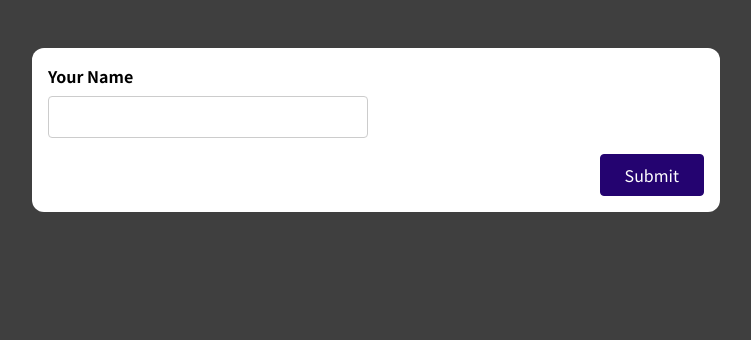
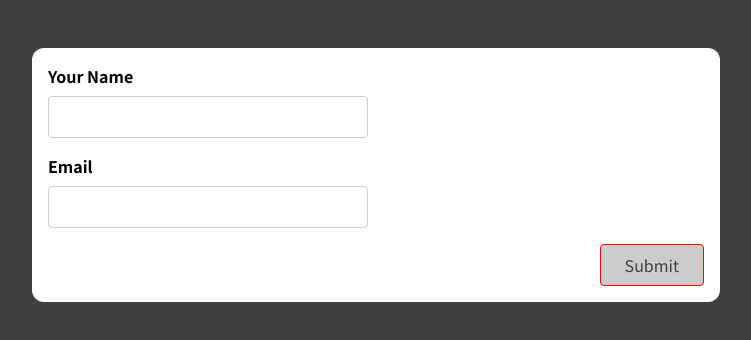
Before and after one commit to Vibesx/React-Study-Forms, a React (Create React App) app: page / in a window 1280 px wide. Shown: the top 340 px of the page, without its empty margins (264-1015 px from the left). Built offline with nearby package versions, Linux system fonts and the light colour scheme.

Commit message:
added validation for name field and another email field

```diff
--- a/src/components/SimpleInput.js
+++ b/src/components/SimpleInput.js
@@ -1,30 +1,98 @@
-import { useState, useRef } from "react";
+import { useState } from "react";
+
+const VALID_CLASSES = "form-control";
+const INVALID_CLASSES = "form-control invalid";
 
 const SimpleInput = (props) => {
 	const [enteredName, setEnteredName] = useState("");
+	const [enteredNameTouched, setEnteredNameTouched] = useState(false);
+	const [enteredEmail, setEnteredEmail] = useState("");
+	const [enteredEmailTouched, setEnteredEmailTouched] = useState(false);
+
+	const enteredNameIsValid = enteredName.trim() !== "";
+	const nameInputIsInvalid = !enteredNameIsValid && enteredNameTouched;
+
+	const enteredEmailIsValid =
+		enteredEmail.trim() !== "" && enteredEmail.includes("@");
+	const emailInputIsInvalid = !enteredEmailIsValid && enteredEmailTouched;
+
+	let formIsValid = false;
+
+	if (enteredNameIsValid && enteredEmailIsValid) {
+		formIsValid = true;
+	}
 
 	const nameInputChangeHandler = (event) => {
 		setEnteredName(event.target.value);
 	};
 
+	const nameInputBlurHandler = (event) => {
+		setEnteredNameTouched(true);
+	};
+
+	const emailInputChangeHandler = (event) => {
+		setEnteredEmail(event.target.value);
+	};
+
+	const emailInputBlurHandler = (event) => {
+		setEnteredEmailTouched(true);
+	};
+
 	const formSubmissionHandler = (event) => {
 		event.preventDefault();
 
-		console.log(enteredName);
+		setEnteredNameTouched(true);
+
+		if (!enteredNameIsValid) {
+			return;
+		}
+		setEnteredName("");
+		setEnteredEmail("");
+		setEnteredNameTouched(false);
+		setEnteredEmailTouched(false);
 	};
+
+	const nameInputClasses = nameInputIsInvalid
+		? INVALID_CLASSES
+		: VALID_CLASSES;
+
+	const emailInputClasses = emailInputIsInvalid
+		? INVALID_CLASSES
+		: VALID_CLASSES;
 
 	return (
 		<form onSubmit={formSubmissionHandler}>
-			<div className="form-control">
+			<div className={nameInputClasses}>
 				<label htmlFor="name">Your Name</label>
 				<input
 					type="text"
 					id="name"
 					onChange={nameInputChangeHandler}
+					onBlur={nameInputBlurHandler}
+					value={enteredName}
 				/>
+				{nameInputIsInvalid && (
+					<p className="error-text">Name must not be empty.</p>
+				)}
+			</div>
+			<div className={emailInputClasses}>
+				<label htmlFor="email">Email</label>
+				<input
+					type="text"
+					id="email"
+					onChange={emailInputChangeHandler}
+					onBlur={emailInputBlurHandler}
+					value={enteredEmail}
+				/>
+				{emailInputIsInvalid && (
+					<p className="error-text">
+						Email must not be empty and must be a valid email
+						address.
+					</p>
+				)}
 			</div>
 			<div className="form-actions">
-				<button>Submit</button>
+				<button disabled={!formIsValid}>Submit</button>
 			</div>
 		</form>
 	);
--- a/src/index.css
+++ b/src/index.css
@@ -79,6 +79,14 @@ button:active {
   border-color: #33059e;
 }
 
+button:disabled,
+button:disabled:hover,
+button:disabled:active {
+  background-color: #ccc;
+  color: #3f3f3f;
+  border-color: red;
+}
+
 .form-actions {
   text-align: right;
 }
```
Also changed, not shown: 1 other file (tests, documents, lock files or other folders).
